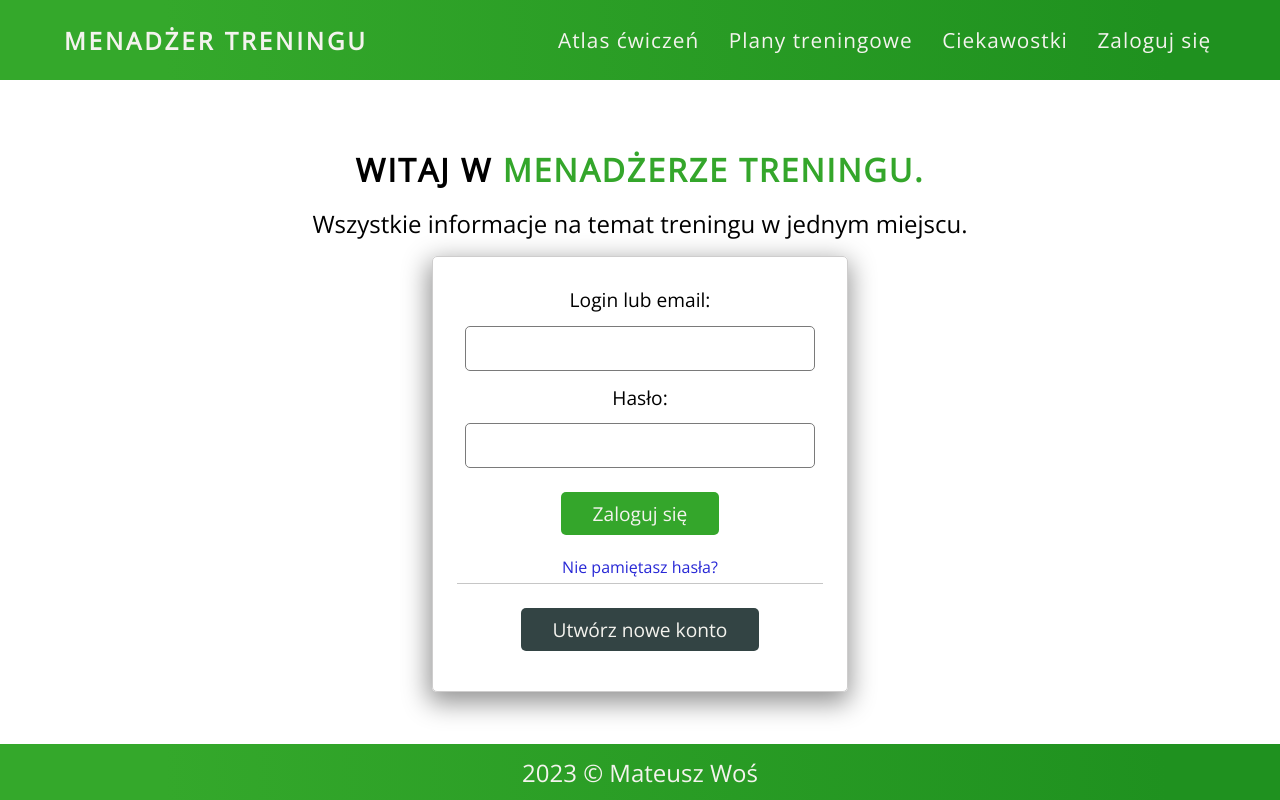
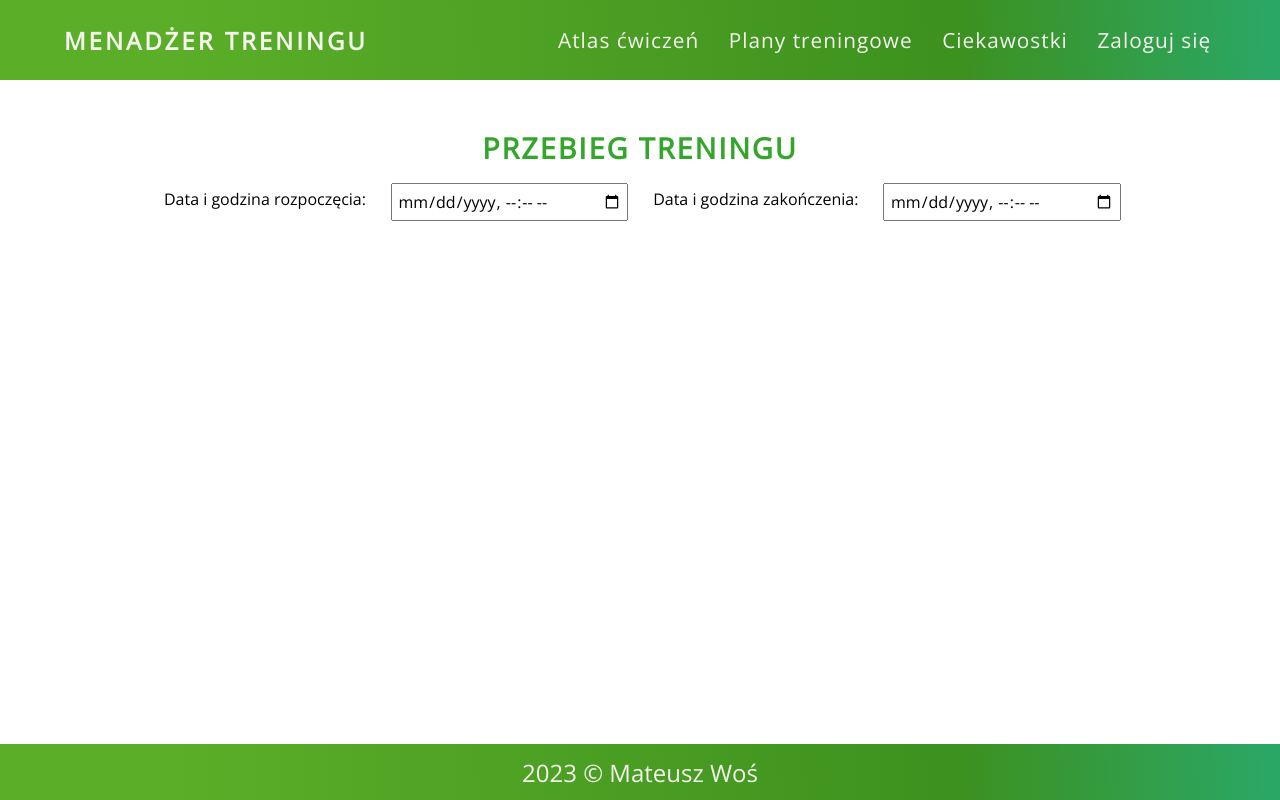
Before and after one commit to Desparion7/GymApp, a React (Vite) app: page /profile/training in a window 1280 px wide. Before the commit this address led to /. Built offline with nearby package versions, Linux system fonts and the light colour scheme.

Commit message:
add reponsive fof login sigin and profile screen

```diff
--- a/src/UI/optionbutton.css
+++ b/src/UI/optionbutton.css
@@ -14,3 +14,16 @@
 .optionButton img:hover {
 	transform: scale(1.1);
 }
+
+@media screen and (max-width: 1024px) {
+	.optionButton img {
+		width: 330px;
+		height: 280px;
+	}
+}
+@media screen and (max-width: 350px) {
+	.optionButton img {
+		width: 280px;
+		height: 220px;
+	}
+}
--- a/src/auth/RequireAuth.tsx
+++ b/src/auth/RequireAuth.tsx
@@ -6,7 +6,7 @@ const RequireAuth = () => {
 	const { username } = useAuthToken();
 	return (
 		<>
-			{username ? (
+			{true ? (
 				<Outlet />
 			) : (
 				<Navigate
--- a/src/auth/public.css
+++ b/src/auth/public.css
@@ -44,7 +44,7 @@ span {
 }
 .public__publicBox form p {
 	font-size: 0.8rem;
-	margin-top: 0.3rem;
+	margin: 0.4rem 0;
 }
 .public__publicBox label {
 	font-size: 1.2rem;
@@ -87,3 +87,39 @@ span {
 .public_text a:hover {
 	color: var(--text-color2);
 }
+
+@media screen and (max-width: 420px) {
+	.public__welcomeText h2 {
+		font-size: 1.5rem;
+	}
+	.public__welcomeText p {
+		font-size: 1.2rem;
+	}
+	.public__publicBox-retrievePassword {
+		font-size: 0.9rem;
+	}
+	.formInput {
+		width: 300px;
+	}
+}
+@media screen and (max-width: 375px) {
+	.public__welcomeText h2 {
+		font-size: 1.5rem;
+	}
+	.public__welcomeText p {
+		font-size: 1.2rem;
+	}
+	.public__publicBox label {
+		font-size: 1rem;
+	}
+	.formInput {
+		width: 270px;
+		font-size: 1rem;
+	}
+}
+@media screen and (max-width: 375px) {
+	.formInput {
+		width: 230px;
+		font-size: 1rem;
+	}
+}
--- a/src/components/TrainingScreen.tsx
+++ b/src/components/TrainingScreen.tsx
@@ -1,9 +1,64 @@
-
+import './trainingscreen.css';
+import { useState, useRef } from 'react';
 
 const TrainingScreen = () => {
-  return (
-    <div>TrainingScreen</div>
-  )
-}
+	const [startTime, setStartTime] = useState<string>();
+	const [timeError, setTimeError] = useState<boolean>();
 
-export default TrainingScreen
+	const startTimeRef = useRef<HTMLInputElement>(null);
+	const endTimeRef = useRef<HTMLInputElement>(null);
+
+	const handelStartTime = (e: React.ChangeEvent<HTMLInputElement>) => {
+		setStartTime(e.target.value);
+		handelEndTime();
+	};
+	const handelEndTime = () => {
+		if (startTimeRef.current && endTimeRef.current) {
+			const date1 = startTimeRef.current.value;
+			const date2 = endTimeRef.current.value;
+
+			const jsData1 = new Date(date1);
+			const jsData2 = new Date(date2);
+			if (jsData2 < jsData1) {
+				setTimeError(true);
+			}
+			if (jsData2 > jsData1) {
+				setTimeError(false);
+			}
+		}
+	};
+
+	return (
+		<section className='trainingScreen'>
+			<h2>Przebieg treningu</h2>
+			<div className='trainingScreen_datetime'>
+				<label htmlFor='datetime-input-start'>
+					Data i godzina rozpoczęcia:
+				</label>
+				<input
+					type='datetime-local'
+					id='datetime-input-start'
+					name='datetime-start'
+					ref={startTimeRef}
+					onChange={handelStartTime}
+				/>
+				<label htmlFor='datetime-input-end'>Data i godzina zakończenia:</label>
+				<input
+					type='datetime-local'
+					id='datetime-input-end'
+					name='datetime-end'
+					min={startTime}
+					ref={endTimeRef}
+					onChange={handelEndTime}
+				/>
+			</div>
+			{timeError && (
+				<p className='errorText trainingScreen-errorText'>
+					Godzina zakończenia nie może być wcześniejsza niż godzina rozpoczęcia
+				</p>
+			)}
+		</section>
+	);
+};
+
+export default TrainingScreen;
--- a/src/components/profile.css
+++ b/src/components/profile.css
@@ -11,3 +11,8 @@
 	justify-content: center;
 	flex-wrap: wrap;
 }
+@media screen and (max-width: 414px) {
+	.profile {
+		padding: 1.5rem 1rem;
+	}
+}
--- /dev/null
+++ b/src/components/trainingscreen.css
@@ -0,0 +1,36 @@
+.trainingScreen {
+	display: flex;
+	/* justify-content: center; */
+	align-items: center;
+	flex-direction: column;
+	padding: 3rem 2rem;
+	min-height: 83vh;
+}
+.trainingScreen h2 {
+	text-align: center;
+	font-size: 1.8rem;
+	font-weight: bold;
+	text-transform: uppercase;
+	letter-spacing: 2px;
+	color: var(--text-color2);
+}
+.trainingScreen_datetime {
+	margin-top: 1rem;
+	display: flex;
+	justify-content: space-between;
+	flex-direction: row;
+	gap: 20px;
+}
+.trainingScreen_datetime label {
+	font-size: 1rem;
+	padding: 0.3rem;
+}
+.trainingScreen_datetime input {
+	font-size: 1rem;
+	padding: 0.3rem;
+}
+.trainingScreen-errorText {
+	text-align: start;
+	margin: 1rem 0;
+	padding: 0.3rem;
+}
--- a/src/index.css
+++ b/src/index.css
@@ -8,8 +8,9 @@
 :root {
 	--main-background-color: linear-gradient(
 		267deg,
-		rgba(31, 145, 31, 1) 9%,
-		#34a82b 87%
+		rgb(43, 167, 101) 1%,
+		rgba(60, 145, 31, 1) 25%,
+		rgb(91, 174, 39) 86%
 	);
 	--text-color1: rgb(244, 243, 238);
 	--text-color2: #34a62b;
@@ -47,3 +48,10 @@
 .greyBtn:hover {
 	background: rgb(66, 87, 87);
 }
+@media screen and (max-width: 420px) {
+	.greenBtn,
+	.greyBtn {
+		font-size: 1rem;
+		margin: 0.5rem;
+	}
+}
```
